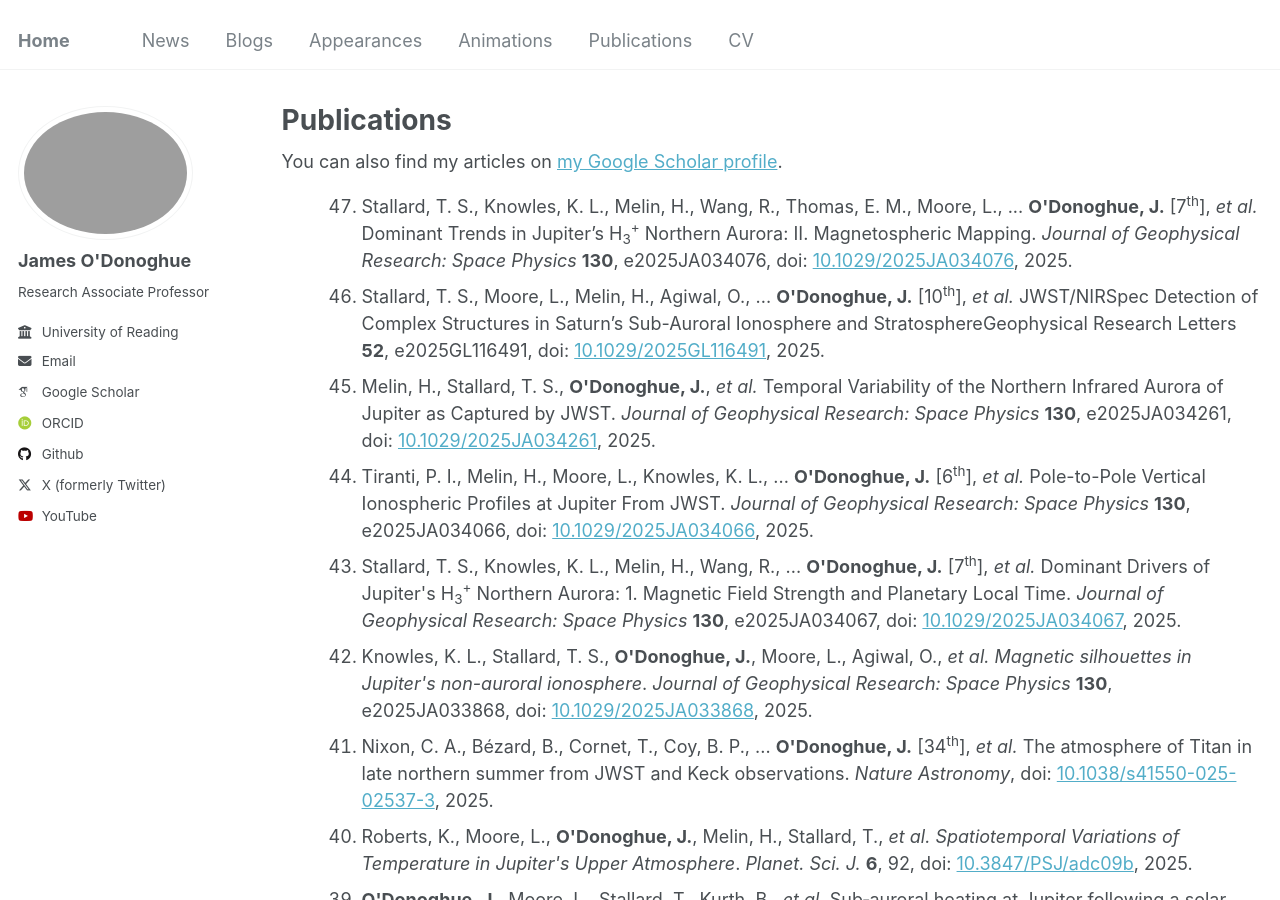
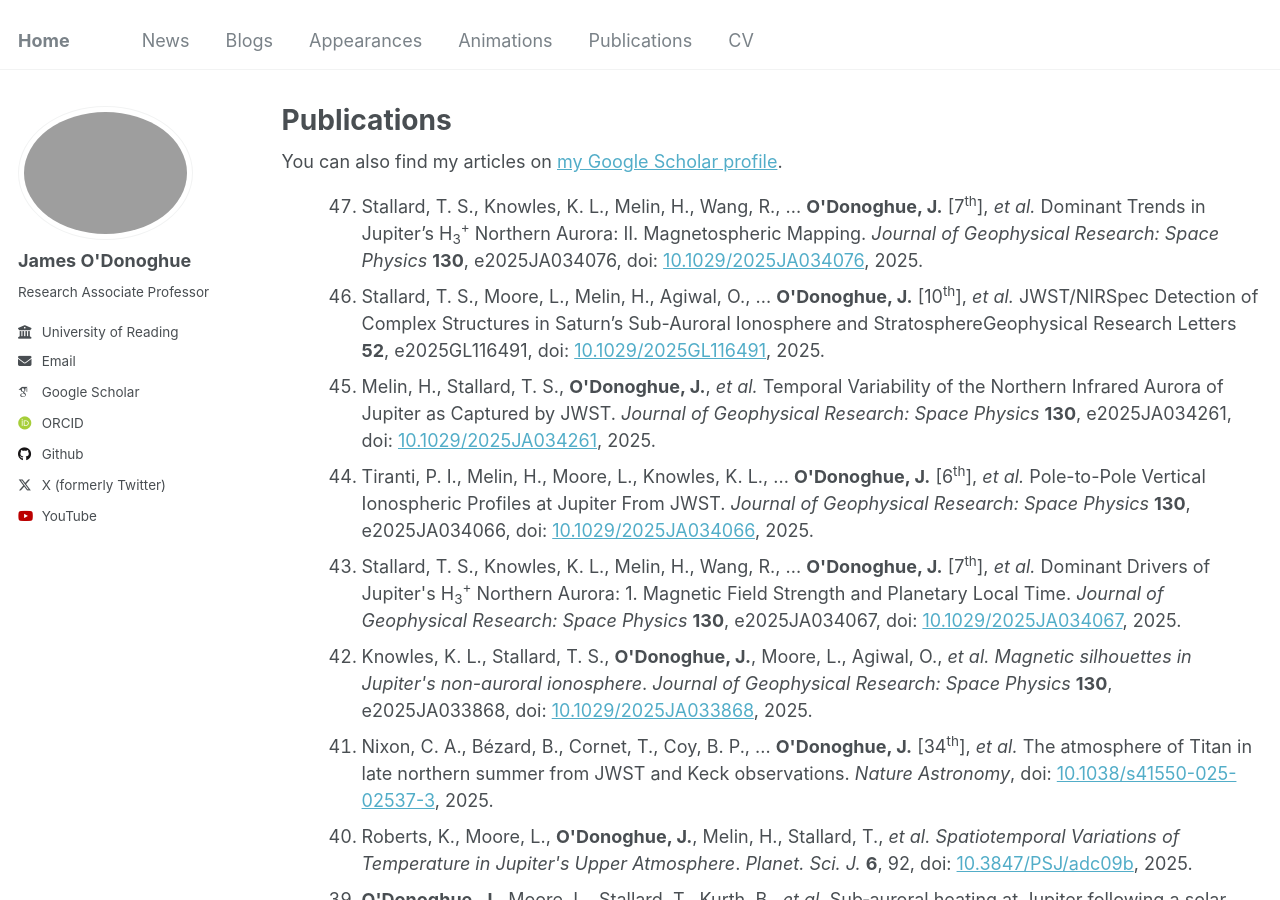
Before and after one commit to odonoghuespace/odonoghuespace.github.io, a Jekyll site: the page built from _pages/publications.html, in a window 1280 px wide and 900 px high. Built offline with Jekyll 4.4.1, drawn with Linux system fonts in a browser that asks for light colours; some web fonts are replaced.

Commit message:
Update publications.html

```diff
--- a/_pages/publications.html
+++ b/_pages/publications.html
@@ -15,7 +15,7 @@ author_profile: true
 
 <ol reversed>
   <ol reversed>
-  <li>Stallard, T. S., Knowles, K. L., Melin, H., Wang, R., Thomas, E. M., Moore, L., ... <strong>O'Donoghue, J.</strong> [7<sup>th</sup>], <em>et al.</em> Dominant Trends in Jupiter’s H<sub>3</sub><sup>+</sup> Northern Aurora: II. Magnetospheric Mapping. <em>Journal of Geophysical Research: Space Physics</em> <strong>130</strong>, e2025JA034076, doi: <a href="https://doi.org/10.1029/2025JA034076">10.1029/2025JA034076</a>, 2025.</li>
+  <li>Stallard, T. S., Knowles, K. L., Melin, H., Wang, R., ... <strong>O'Donoghue, J.</strong> [7<sup>th</sup>], <em>et al.</em> Dominant Trends in Jupiter’s H<sub>3</sub><sup>+</sup> Northern Aurora: II. Magnetospheric Mapping. <em>Journal of Geophysical Research: Space Physics</em> <strong>130</strong>, e2025JA034076, doi: <a href="https://doi.org/10.1029/2025JA034076">10.1029/2025JA034076</a>, 2025.</li>
 
   <li>Stallard, T. S., Moore, L., Melin, H., Agiwal, O., ... <strong>O'Donoghue, J.</strong> [10<sup>th</sup>], <em>et al.</em> JWST/NIRSpec Detection of Complex Structures in Saturn’s Sub-Auroral Ionosphere and Stratosphere</. <em>Geophysical Research Letters</em> <strong>52</strong>, e2025GL116491, doi: <a href="https://doi.org/10.1029/2025GL116491">10.1029/2025GL116491</a>, 2025.</li>
 
```
